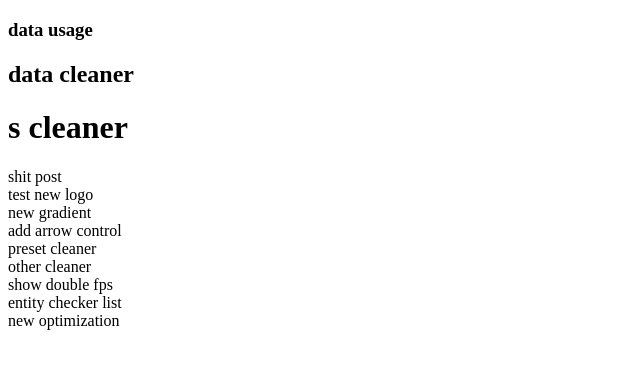
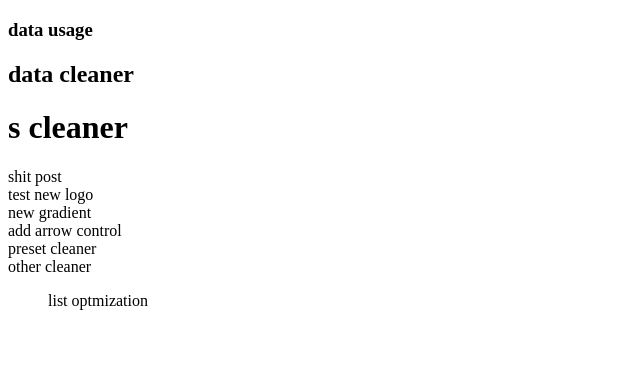
Before and after one commit to sx7ngoated/git-test, a plain HTML site: page index.html in a window 1280 px wide. Shown: the whole page, without its empty margins (0-640 px from the left). Drawn offline with Linux system fonts and the light colour scheme.

Commit message:
fixed optmization

```diff
--- a/index.html
+++ b/index.html
@@ -15,9 +15,8 @@
     <div>add arrow control</div>
     <div>preset cleaner</div>
     <div>other cleaner</div>
-    <div>show double fps</div>
-    <div>entity checker list</div>
-    <div>new optimization</div>
+    <ul>list optmization</ul>
+     <label for="optmization"></label>
 
 
 </body>
```
